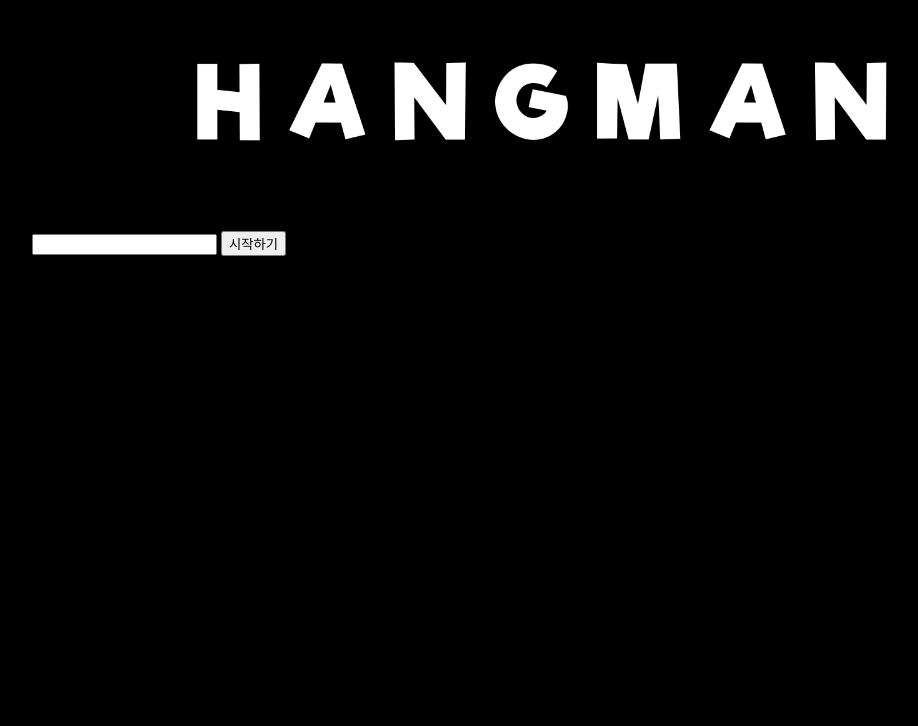
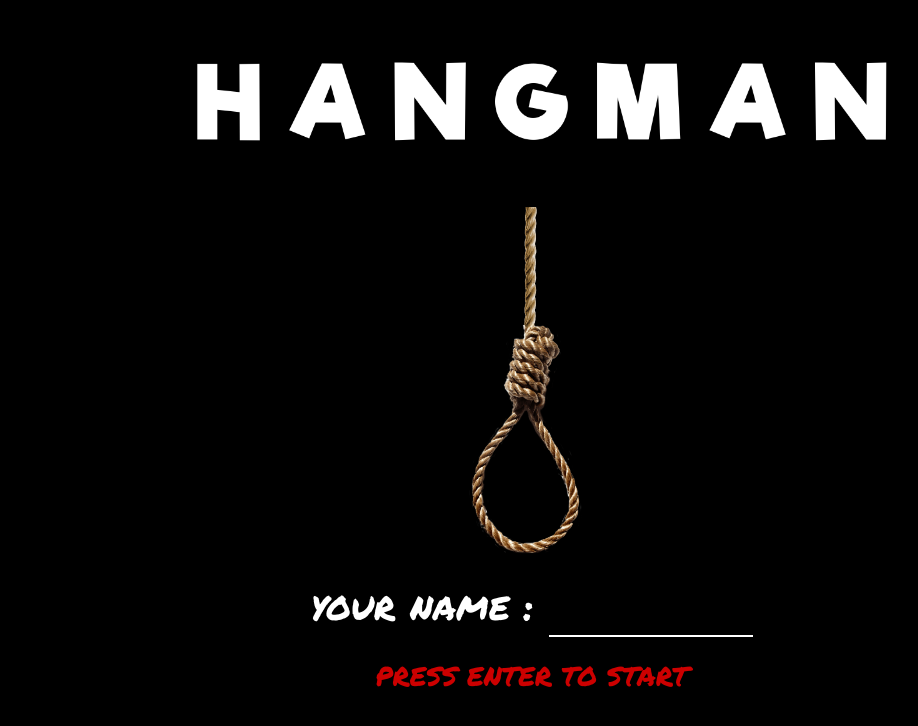
Before and after one commit to menuin/hangman, a Django app: page / in a window 1280 px wide. Shown: the top 726 px of the page, without its empty margins (108-1026 px from the left). Run offline with Django 3.2, Linux system fonts and the light colour scheme.

Commit message:
오늘 작업 끝 ~ CSS 추가 작업

```diff
--- a/core/static/css/main.css
+++ b/core/static/css/main.css
@@ -4,8 +4,53 @@
 body{
     background-color:black;
 }
+/*--------------------------- start home */
 .name{
     width:1000px;
+}
+.rope {
+    display:block;
+    margin: 0 auto;
+    height:350px;
+}
+.name{
+    text-align: center;
+}
+.label {
+    font-family:'Permanent Marker', cursive;
+    color:white;
+    font-size:30pt;
+}
+#nameInput {
+    background-color: transparent;
+    width: 200px;
+    border:none;
+    border-bottom:2px solid white;
+    color:white;
+    text-align:center;
+    font-family:'Permanent Marker', cursive;
+    font-size:30pt;
+
+}
+.press{
+    background-color: transparent;
+    font-family:'Permanent Marker', cursive;
+    border:none;
+    color:red;
+    font-size:20pt;
+    animation:blink 1.5s linear infinite;
+}
+
+@keyframes blink {
+    0% {
+        color:black;
+    }
+    50% {
+        color:red;
+    }
+    100% {
+        color:black;
+    }
 }
 /*--------------------------- header */
 header{
--- a/core/static/js/checkanswer.js
+++ b/core/static/js/checkanswer.js
@@ -1,5 +1,6 @@
 const words=document.querySelectorAll(".word span");
 const input=document.querySelector(".answerInput");
+const label=document.querySelector(".answerLabel");
 var revealed=0;
 
 const currentImg=document.querySelector(".hangmanImg");
@@ -55,6 +56,8 @@ function checkWord(){
     console.log("found all");
     input.classList.remove("invisible");
     input.classList.add(SHOWING);
+    label.classList.remove("invisible");
+    label.classList.add(SHOWING);
 
 
 }
--- a/core/static/js/printword.js
+++ b/core/static/js/printword.js
@@ -5,7 +5,7 @@
 function printWord(){
     for (var i=0;i<WORD.length;i++){
         const span=document.createElement("span");
-        span.innerText=WORD.charAt(i);
+        span.innerText=WORD.charAt(i).toUpperCase();
         span.id=i;
         wordDiv.appendChild(span);
     }
--- a/core/templates/core/base.html
+++ b/core/templates/core/base.html
@@ -7,6 +7,7 @@
         <script src="https://ajax.googleapis.com/ajax/libs/jquery/3.5.1/jquery.min.js"></script>
 
         <link rel="stylesheet" href="{% static 'css/main.css' %}">
+        <link href="https://fonts.googleapis.com/css2?family=Permanent+Marker&display=swap" rel="stylesheet">
     </head>
 
     <body>
--- a/core/templates/core/game_over.html
+++ b/core/templates/core/game_over.html
@@ -4,6 +4,6 @@
 {% block content %}
     <img class="ending" src="{% static 'images/11.png' %}"><br>
     <div class="restart">
-        <a class="restartBtn" type=submit href="{% url 'restart' pk=player.pk %}">START AGAIN</a>
+        <a class="restartBtn" type=submit href="{% url 'restart' pk=player.pk %}">CLICK HERE TO START AGAIN</a>
     </div>
 {% endblock %}
--- a/core/templates/core/start_home.html
+++ b/core/templates/core/start_home.html
@@ -2,11 +2,13 @@
 {% load static %}
 
 {% block content %}
+<img class="rope" src="{% static 'images/rope.png' %}"><br>
 <div class="name">
-    이름을 입력하세요
+
     <form method="POST">{% csrf_token %}
-        <input type="text" size=20 name=name>
-        <button type="submit">시작하기</button>
+        <label class="label" for="nameInput">your name : </label>
+        <input type="text" id="nameInput" size=20 name=name><br><br>
+        <button class="press" type="submit">PRESS ENTER TO START</button>
     </form>
 </div>
 
```
Also changed, not shown: other parts of core/static/css/main.css (+49 -7 lines), core/templates/core/play_home.html (+8 -5 lines), core/static/images/rope.png (added).
